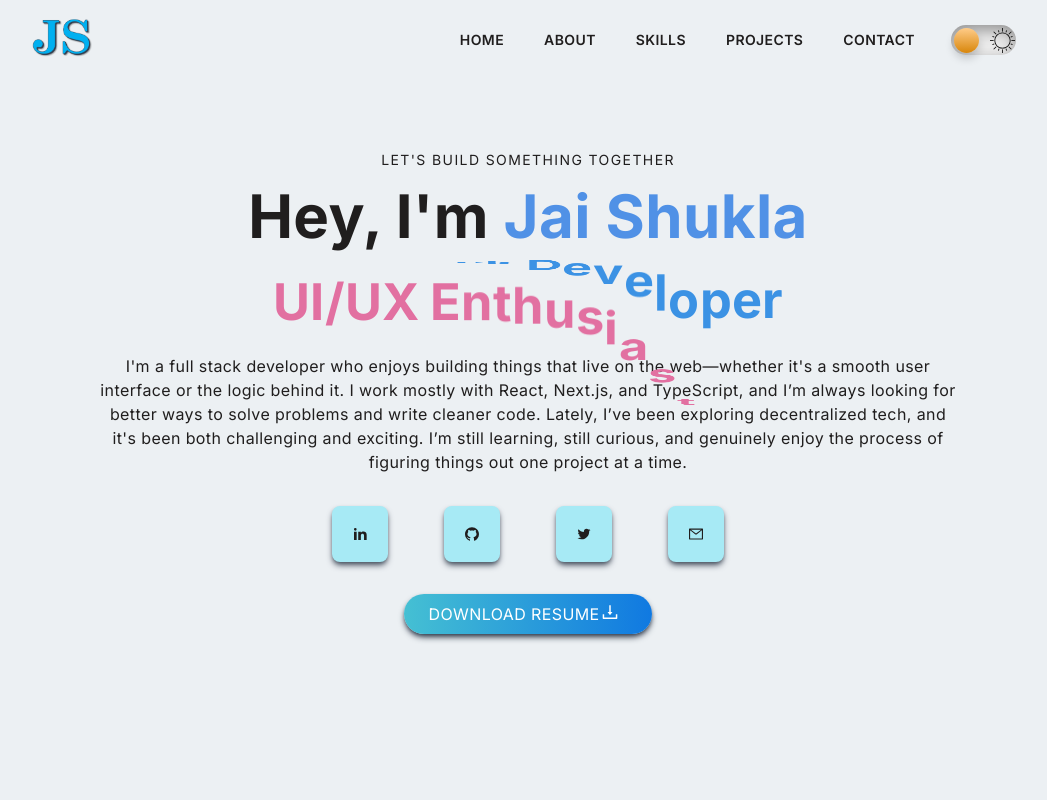
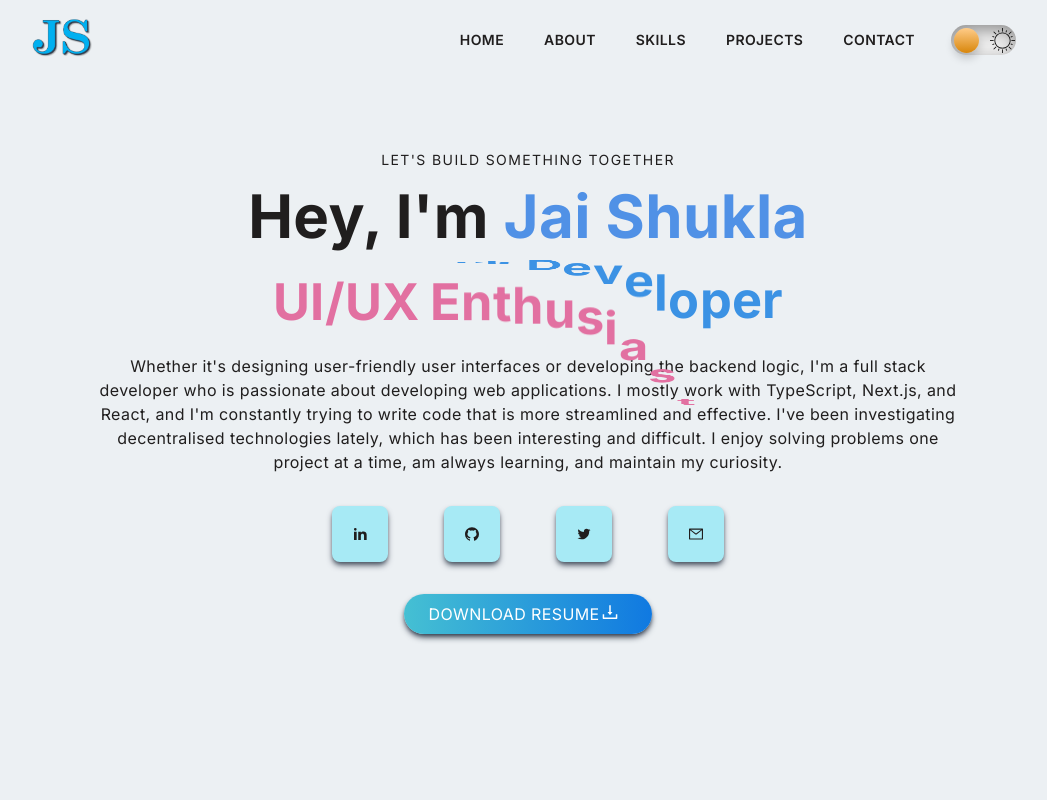
Before and after one commit to lonewolf-hub/my-portfolio, a Next.js app: page / in a window 1280 px wide. Shown: the top 800 px of the page, without its empty margins (112-1159 px from the left). Built offline with nearby package versions, Linux system fonts and the light colour scheme.

Commit message:
bio changed

```diff
--- a/src/app/core/components/home/HomeComponent.tsx
+++ b/src/app/core/components/home/HomeComponent.tsx
@@ -35,7 +35,7 @@ const HomeComponent = () => {
             </Position>
           </div>
 
-          <p className='py-4 text-textColor max-w-[70%] m-auto '>I'm a full stack developer who enjoys building things that live on the web—whether it's a smooth user interface or the logic behind it. I work mostly with React, Next.js, and TypeScript, and I’m always looking for better ways to solve problems and write cleaner code. Lately, I’ve been exploring decentralized tech, and it's been both challenging and exciting. I’m still learning, still curious, and genuinely enjoy the process of figuring things out one project at a time.</p>
+          <p className='py-4 text-textColor max-w-[70%] m-auto '>Whether it's designing user-friendly user interfaces or developing the backend logic, I'm a full stack developer who is passionate about developing web applications. I mostly work with TypeScript, Next.js, and React, and I'm constantly trying to write code that is more streamlined and effective. I've been investigating decentralised technologies lately, which has been interesting and difficult. I enjoy solving problems one project at a time, am always learning, and maintain my curiosity.</p>
 
           <div className='flex justify-center items-center'>
             <SocialMediaLinks />
```
Also changed, not shown: package.json (+6 -1 lines), 1 other file (tests, documents, lock files or other folders).
